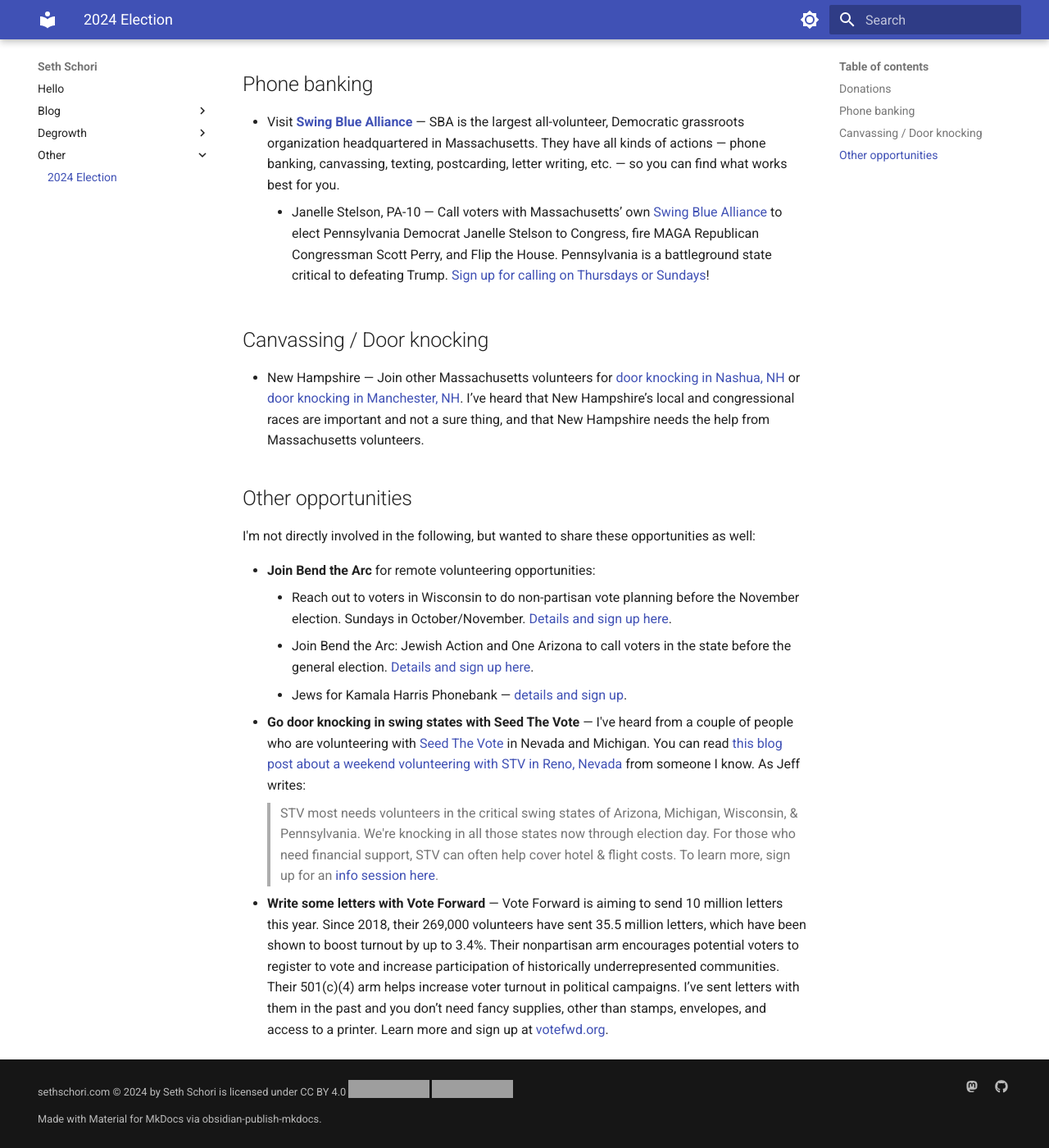
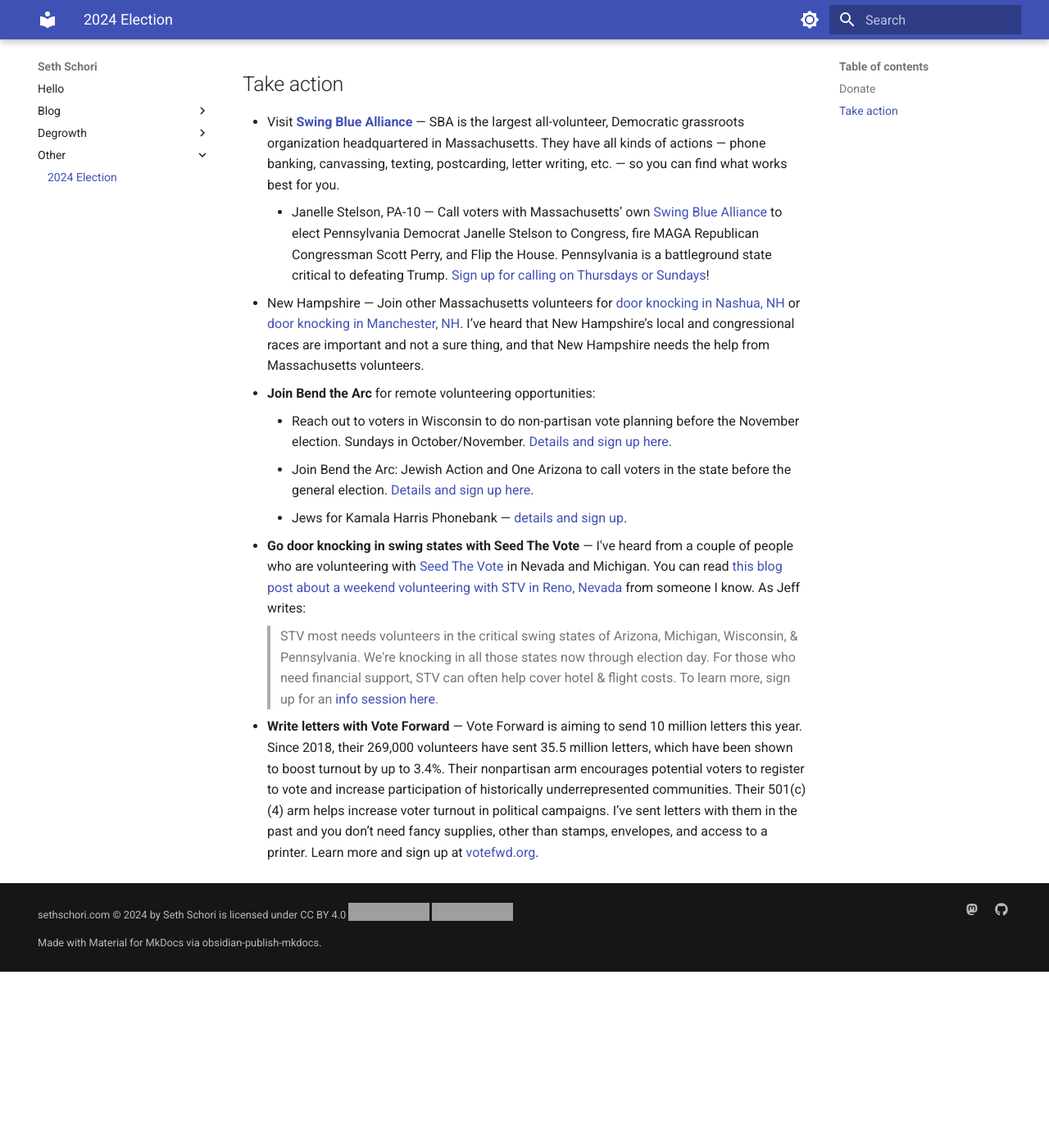
Before and after one commit to sethschori/sethschori.github.io, an MkDocs documentation site: the page built from docs/other/2024-election.md, in a window 1280 px wide and 1400 px high, scrolled down 512 px. Shown: the whole window at 82% size. Built offline with MkDocs 1.6.1 and Material for MkDocs 9.7.7, drawn with Linux system fonts in a browser that asks for light colours; after the commit the page ends 1697 px from its top, so only the background shows below that; grey boxes are pictures that could not be loaded.

Commit message:
vault backup: 2024-09-28 21:52:41

```diff
--- a/docs/other/2024-election.md
+++ b/docs/other/2024-election.md
@@ -1,29 +1,21 @@
 # 2024 Election
 
 Here are some ways to take action this election:
-## Donations
+## Donate
 
 - Donate to the **Harris Walz campaign** at [kamalaharris.com](https://kamalaharris.com/)
 - Donate to [**Movement Voter Project** PAC](https://movement.vote/) to help move millions in funding to local grassroots groups turning out the hardest-to-reach voters who can tip the scales in the places that matter most.
 - Support **Force Multiplier**'s House Impact Slate, Senate Slate, and Blue Surge Turnout Fund at [forcemultiplierus.org](https://www.forcemultiplierus.org/). They're an all-volunteer group that provides donors with research-based recommendations on which races are most likely to affect the balance of power in the House + Senate. NOTE: They do not screen candidates on issues.
 
-## Phone banking
+## Take action
 
 - Visit [**Swing Blue Alliance**](https://swingbluealliance.org/) — SBA is the largest all-volunteer, Democratic grassroots organization headquartered in Massachusetts. They have all kinds of actions — phone banking, canvassing, texting, postcarding, letter writing, etc. — so you can find what works best for you.
 	- Janelle Stelson, PA-10 — Call voters with Massachusetts’ own [Swing Blue Alliance](https://swingbluealliance.org/) to elect Pennsylvania Democrat Janelle Stelson to Congress, fire MAGA Republican Congressman Scott Perry, and Flip the House. Pennsylvania is a battleground state critical to defeating Trump. [Sign up for calling on Thursdays or Sundays](https://www.mobilize.us/swingbluealliance/event/644234/)!
-
-## Canvassing / Door knocking
-
 - New Hampshire — Join other Massachusetts volunteers for [door knocking in Nashua, NH](https://www.mobilize.us/massdems/event/636785/) or [door knocking in Manchester, NH](https://www.mobilize.us/massdems/event/634549/). I’ve heard that New Hampshire’s local and congressional races are important and not a sure thing, and that New Hampshire needs the help from Massachusetts volunteers.
-
-## Other opportunities
-
-I'm not directly involved in the following, but wanted to share these opportunities as well:
-
 - **Join Bend the Arc** for remote volunteering opportunities:
 	- Reach out to voters in Wisconsin to do non-partisan vote planning before the November election. Sundays in October/November. [Details and sign up here](https://www.mobilize.us/bendthearc/event/686040/).
 	- Join Bend the Arc: Jewish Action and One Arizona to call voters in the state before the general election. [Details and sign up here](https://www.mobilize.us/bendthearc/event/689796/).
 	- Jews for Kamala Harris Phonebank — [details and sign up](https://www.mobilize.us/bendthearc/event/687109/).
 - **Go door knocking in swing states with Seed The Vote** — I've heard from a couple of people who are volunteering with [Seed The Vote](https://seedthevote.org/) in Nevada and Michigan. You can read [this blog post about a weekend volunteering with STV in Reno, Nevada](http://caelections.blogspot.com/2024/09/JK-Reno-STV.html) from someone I know. As Jeff writes:
   >STV most needs volunteers in the critical swing states of Arizona, Michigan, Wisconsin, & Pennsylvania. We're knocking in all those states now through election day. For those who need financial support, STV can often help cover hotel & flight costs. To learn more, sign up for an [info session here](https://www.mobilize.us/seedthevote/event/595794/).
-- **Write some letters with Vote Forward** — Vote Forward is aiming to send 10 million letters this year. Since 2018, their 269,000 volunteers have sent 35.5 million letters, which have been shown to boost turnout by up to 3.4%. Their nonpartisan arm encourages potential voters to register to vote and increase participation of historically underrepresented communities. Their 501(c)(4) arm helps increase voter turnout in political campaigns. I’ve sent letters with them in the past and you don’t need fancy supplies, other than stamps, envelopes, and access to a printer. Learn more and sign up at [votefwd.org](https://votefwd.org/).
+- **Write letters with Vote Forward** — Vote Forward is aiming to send 10 million letters this year. Since 2018, their 269,000 volunteers have sent 35.5 million letters, which have been shown to boost turnout by up to 3.4%. Their nonpartisan arm encourages potential voters to register to vote and increase participation of historically underrepresented communities. Their 501(c)(4) arm helps increase voter turnout in political campaigns. I’ve sent letters with them in the past and you don’t need fancy supplies, other than stamps, envelopes, and access to a printer. Learn more and sign up at [votefwd.org](https://votefwd.org/).
```
